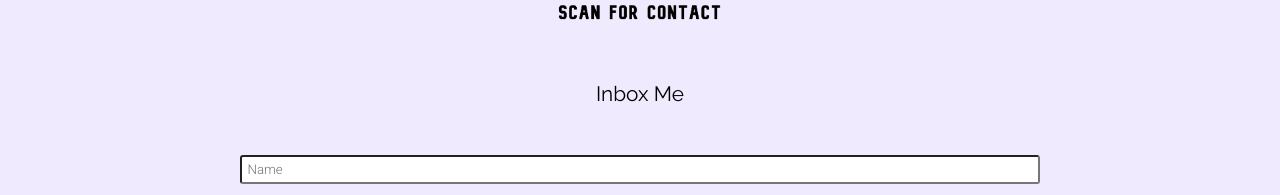
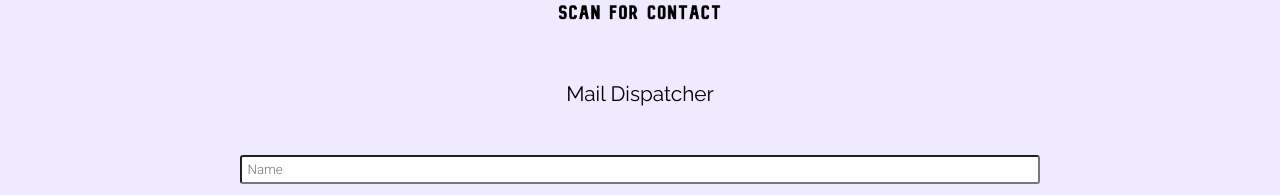
Before and after one commit to jacquelynzc/jacquelynzc.github.io, a React (Create React App) app: page /contact in a window 1280 px wide. Shown: the part 353-548 px from the top of the page. Built offline with nearby package versions, Linux system fonts and the light colour scheme.

Commit message:
changed header in contact

```diff
--- a/src/ContactFormPage.js
+++ b/src/ContactFormPage.js
@@ -23,7 +23,7 @@ const ContactForm = () => {
       <div className='qrcode'>
         <img className='qr' src={contactQR} alt='QR code to save contact'></img>
         </div>
-        <h3 className="contacth2">Inbox Me</h3>
+        <h3 className="contacth2">Mail Dispatcher</h3>
       <div className="contact">
         <div className="contactForm">
           <label htmlFor="name"></label>
```
Also changed, not shown: 1 other file (tests, documents, lock files or other folders).
